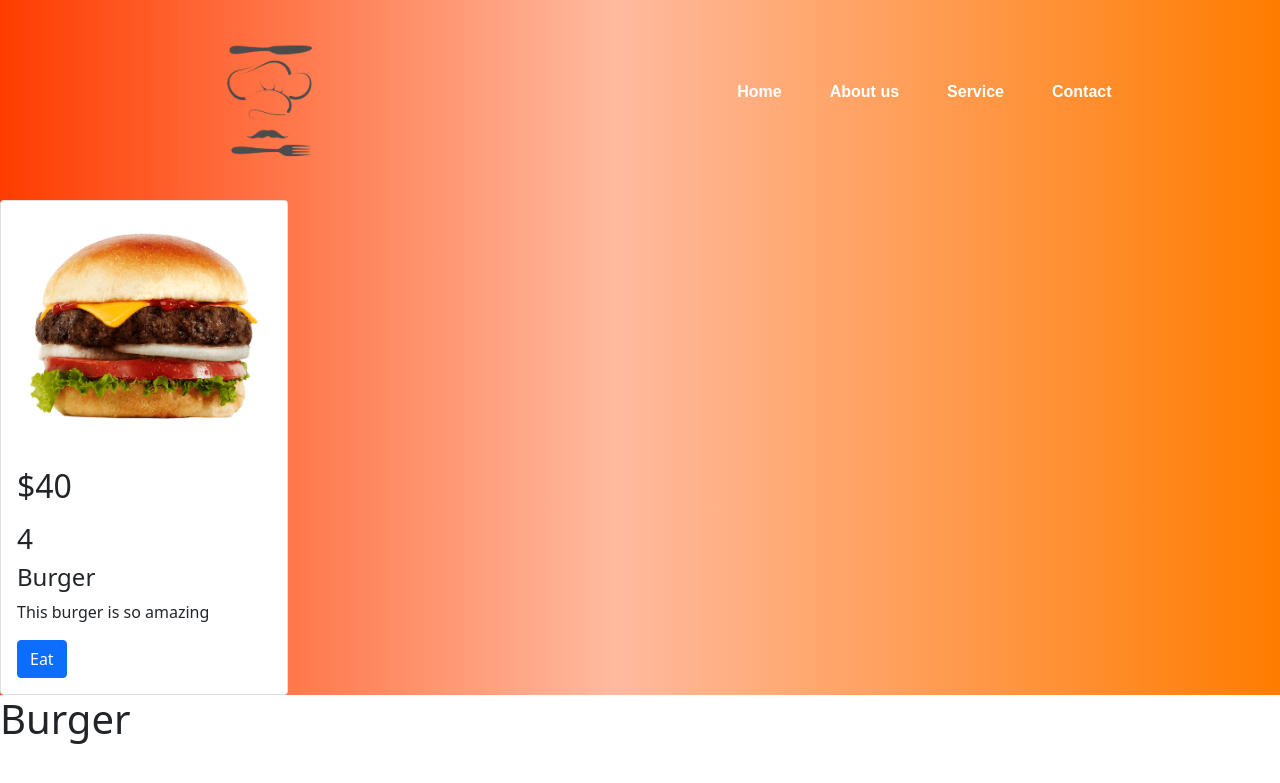
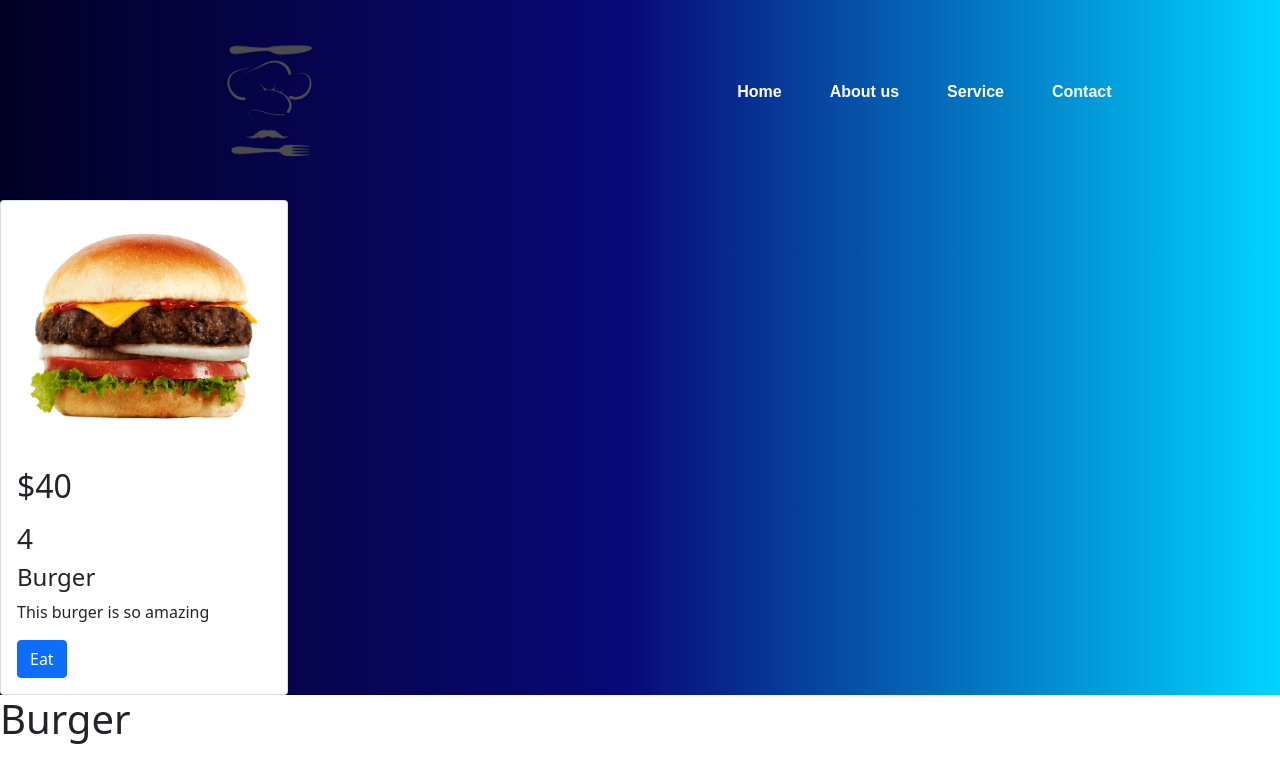
Before and after one commit to AlazarBekele/Food-Shopping-Site, a Django app: page / in a window 1280 px wide. Shown: the top 783 px of the page. Run offline with Django 5.2, Linux system fonts and the light colour scheme; data comes from the database, SQL or seed files in the repository; some web fonts are replaced.

Commit message:
Finsh login page & Background

```diff
--- a/Base/forms.py
+++ b/Base/forms.py
@@ -3,11 +3,11 @@ from django import forms
 class LoginInput (forms.Form):
 
   username = forms.CharField (widget=forms.TextInput(attrs={
-    'class' : 'form-control',
+    'class' : 'form-control rounded-pill',
     'placeholder' : 'Enter user name'
   }))
 
   password = forms.CharField (widget=forms.TextInput(attrs={
-    'class' : 'form-control',
+    'class' : 'form-control rounded-pill',
     'type' : 'passowrd'
   }))
--- a/static/CSS/General.css
+++ b/static/CSS/General.css
@@ -9,6 +9,6 @@
     width: 200px;
 }
 .MainBack {
-    background: rgb(255,60,0);
-    background: linear-gradient(90deg, rgba(255,60,0,1) 0%, rgba(255,186,159,1) 48%, rgba(255,124,0,1) 100%);
+    background: rgb(2,0,36);
+    background: linear-gradient(90deg, rgba(2,0,36,1) 0%, rgba(9,9,121,1) 49%, rgba(0,212,255,1) 100%);
 }
--- a/static/CSS/login.css
+++ b/static/CSS/login.css
@@ -1,3 +1,8 @@
 .loginImg {
     width: 550px;
 }
+
+.log {
+    border: none;
+    background-color: white;
+}
```
Also changed, not shown: Base/templates/Login.html (+2 -6 lines).
